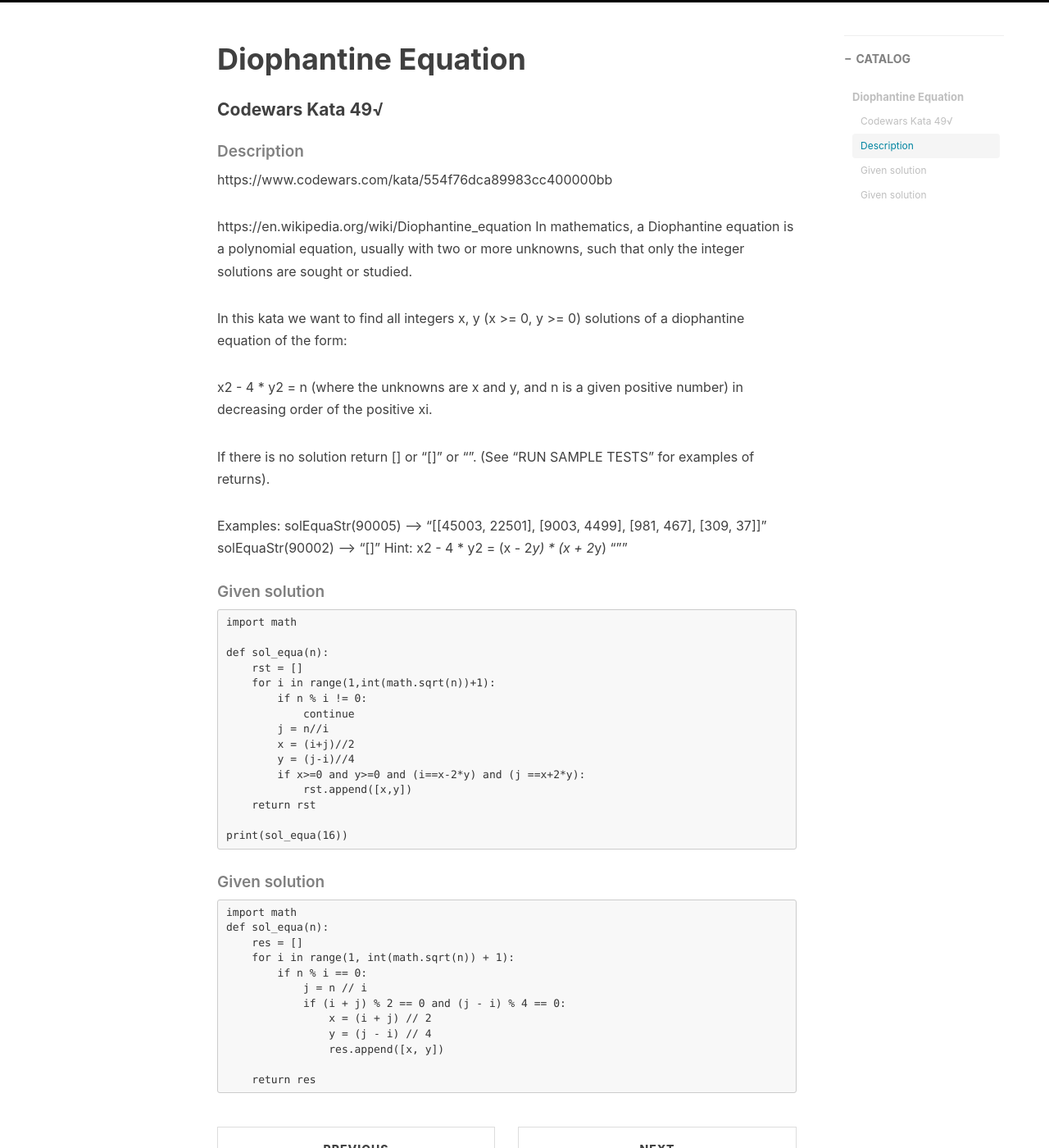
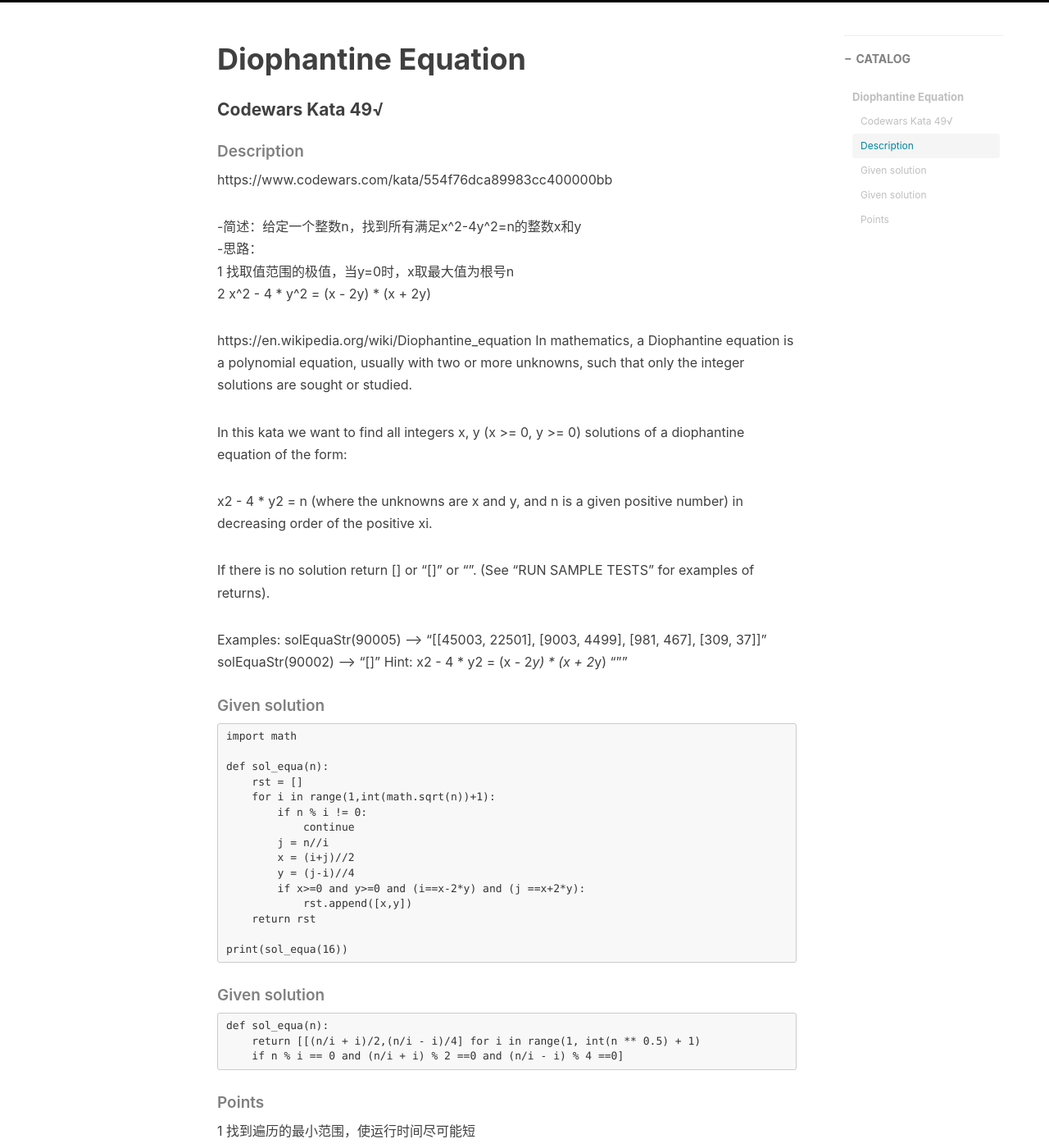
Before and after one commit to huiyanglu/huiyanglu.github.io, a Jekyll site: the page built from _posts/2018-11-11-Codewars-5kyu_sol_equa.md, in a window 1280 px wide and 1400 px high, scrolled down 520 px. Shown: the whole window at 82% size. Built offline with Jekyll 4.4.1, drawn with Linux system fonts in a browser that asks for light colours; nearby versions of some CDN libraries; comment, search, counter and statistics services are not loaded.

Commit message:
Update 2018-11-11-Codewars-5kyu_sol_equa.md

```diff
--- a/_posts/2018-11-11-Codewars-5kyu_sol_equa.md
+++ b/_posts/2018-11-11-Codewars-5kyu_sol_equa.md
@@ -14,6 +14,11 @@ tags:
 #### Codewars Kata 49√
 ##### Description
 https://www.codewars.com/kata/554f76dca89983cc400000bb
+
+-简述：给定一个整数n，找到所有满足x^2-4y^2=n的整数x和y
+-思路：
+1 找取值范围的极值，当y=0时，x取最大值为根号n
+2 x^2 - 4 * y^2 = (x - 2y) * (x + 2y)
 
 https://en.wikipedia.org/wiki/Diophantine_equation
 In mathematics, a Diophantine equation is a polynomial equation, usually with two or more unknowns, such that only the integer solutions are sought or studied.
@@ -50,15 +55,9 @@ x2 - 4 * y2 = (x - 2*y) * (x + 2*y)
     print(sol_equa(16))
 
 ##### Given solution
-    import math
     def sol_equa(n):
-        res = []
-        for i in range(1, int(math.sqrt(n)) + 1):
-            if n % i == 0:
-                j = n // i
-                if (i + j) % 2 == 0 and (j - i) % 4 == 0:
-                    x = (i + j) // 2
-                    y = (j - i) // 4
-                    res.append([x, y])
+        return [[(n/i + i)/2,(n/i - i)/4] for i in range(1, int(n ** 0.5) + 1)
+        if n % i == 0 and (n/i + i) % 2 ==0 and (n/i - i) % 4 ==0]
 
-        return res
+##### Points
+1 找到遍历的最小范围，使运行时间尽可能短
```
